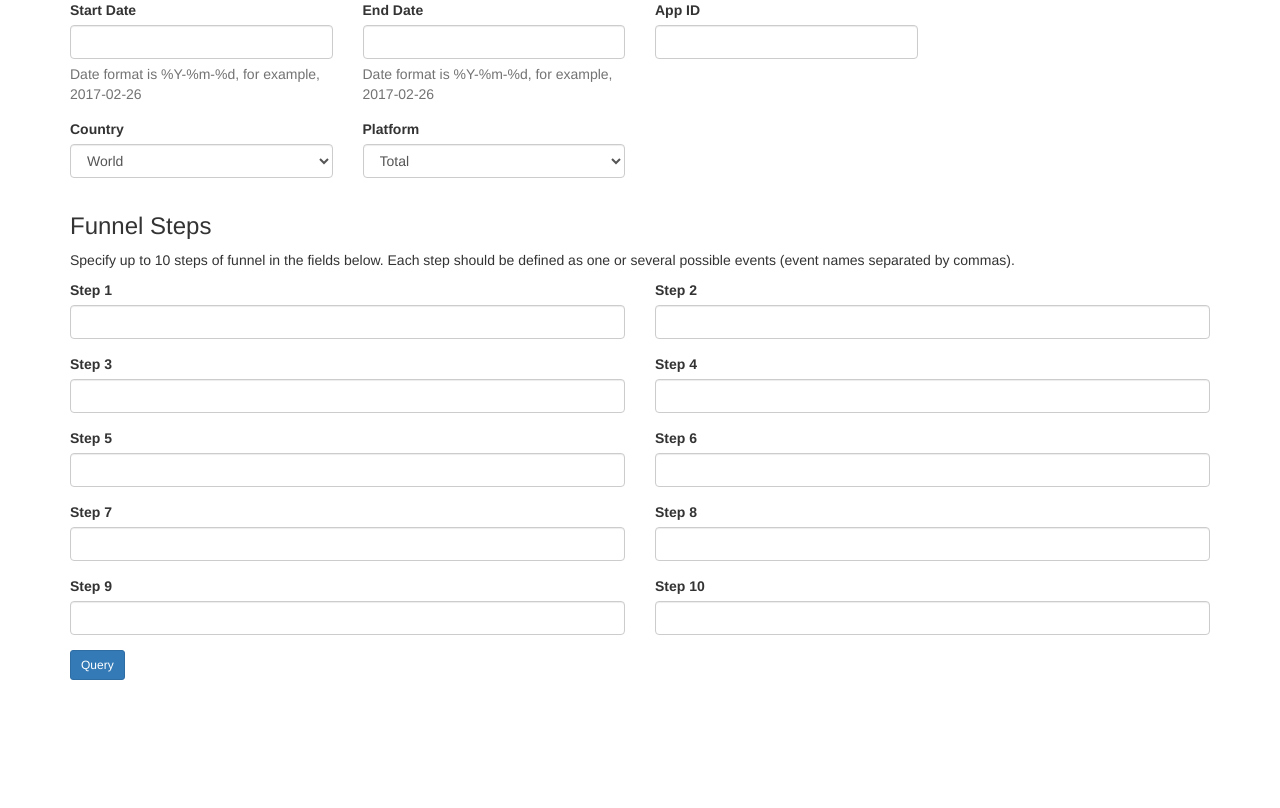
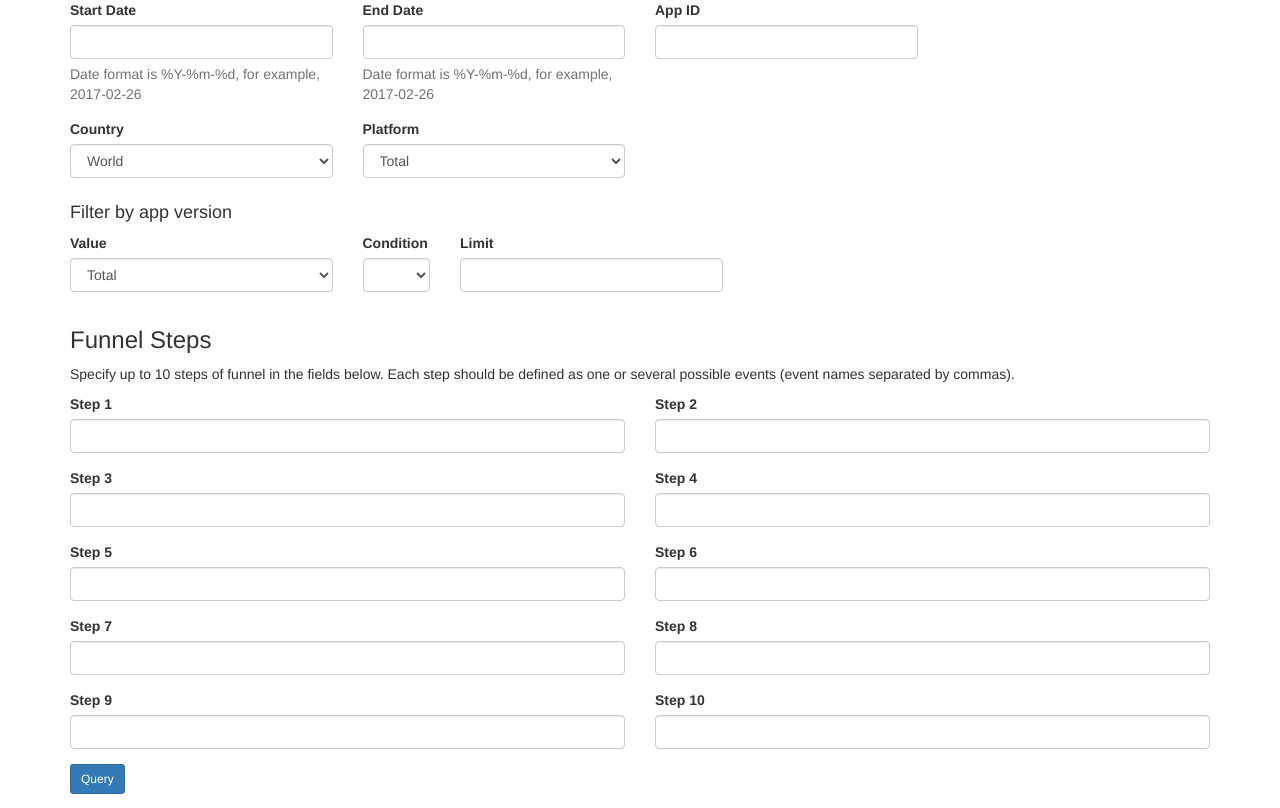
Before and after one commit to yandexmobile/appmetrica-funnels, a Flask app: page / in a window 1280 px wide. Shown: the part 196-1004 px from the top of the page. Before the commit the page ends 876 px from the top, so only its background shows below. Run offline with Flask 2, Linux system fonts and the light colour scheme; some libraries are stand-ins or nearby versions.

Commit message:
Added flters by app version and build number

```diff
--- a/app/forms.py
+++ b/app/forms.py
@@ -29,6 +29,21 @@ PLATFORM_CHOICES = [
     (u'WindowsPhone', u'Windows Phone')
 ]
 
+VERSION_FILTERS_PARAM = [
+    (u'', u'Total'),
+    (u'AppVersionName', u'App Version'),
+    (u'AppBuildNumber', u'Build Number')
+]
+
+VERSION_FILTERS_CONDITION = [
+    (u'', u''),
+    (u'>=', u'>='),
+    (u'=', u'='),
+    (u'<=', u'<='),
+    (u'>', u'>'),
+    (u'<', u'<')
+]
+
 
 class ParamsForm(Form):
     start_date = TextField(u'Start Date')
@@ -36,6 +51,9 @@ class ParamsForm(Form):
     api_key = TextField(u'API Key')
     platform = SelectField(u'Platform', choices=PLATFORM_CHOICES)
     country = SelectField(u'Country', choices=COUNTRY_CHOICES)
+    version_filters_param = SelectField(u'VersionFilterParam', choices = VERSION_FILTERS_PARAM)
+    version_filters_condition = SelectField(u'VersionFilterCondition', choices = VERSION_FILTERS_CONDITION)
+    version_filters_limit = TextField(u'Limit')
 
     step0 = TextField(u'Step0')
     step1 = TextField(u'Step1')
--- a/app/run.py
+++ b/app/run.py
@@ -44,6 +44,13 @@ def get_result():
     api_key = params['api_key']
     platform = params['platform']
     country = params['country']
+    version_filters_param = params['version_filters_param']
+    version_filters_limit = params['version_filters_limit']
+    version_filters_condition = params['version_filters_condition']
+    if (version_filters_param == '') or (version_filters_limit == '') or (version_filters_condition == ''):
+        version_filters_param = ''
+        version_filters_limit = ''
+        version_filters_condition = ''
 
     steps = []
     for i in range(10):
@@ -54,7 +61,7 @@ def get_result():
         cur_steps = map(lambda x: x.strip(), cur_steps)
         steps.append(cur_steps)
 
-    funnel, query = utils.get_funnel_result(start_date, end_date, api_key, platform, country, steps)
+    funnel, query = utils.get_funnel_result(start_date, end_date, api_key, platform, country, steps, version_filters_param, version_filters_condition, version_filters_limit)
 
     return render_template("result.html",
                            query=query,
@@ -64,6 +71,9 @@ def get_result():
                            platform=platform,
                            api_key=api_key,
                            country=country,
+                           version_filters_param = version_filters_param,
+                           version_filters_condition = version_filters_condition,
+                           version_filters_limit = version_filters_limit,
                            step0=params['step0'],
                            step1=params['step1'],
                            step2=params['step2'],
--- a/app/templates/index.html
+++ b/app/templates/index.html
@@ -62,6 +62,27 @@
                 <div class="form-group">
                     <label for="platform">Platform</label>
                     {{form.platform(class="form-control", id="platform")}}
+                </div>
+            </div>
+        </div>
+        <h4>Filter by app version</h4>
+        <div class="row">
+            <div class="col-md-3">
+                <div class="form-group">
+                    <label for="version_filters_param">Value</label>
+                    {{form.version_filters_param(class="form-control", id="version_filters_param")}}
+                </div>
+            </div>
+            <div class="col-md-1">
+                <div class="form-group">
+                    <label for="version_filters_condition">Condition</label>
+                    {{form.version_filters_condition(class="form-control", id="version_filters_condition")}}
+                </div>
+            </div>
+            <div class="col-md-3">
+                <div class="form-group">
+                    <label for="version_filters_limit">Limit</label>
+                    {{form.version_filters_limit(class="form-control", id="version_filters_limit")}}
                 </div>
             </div>
         </div>
```
Also changed, not shown: app/templates/result.html (+18 -0 lines), logs_api_int_script.py (+16 -8 lines).
